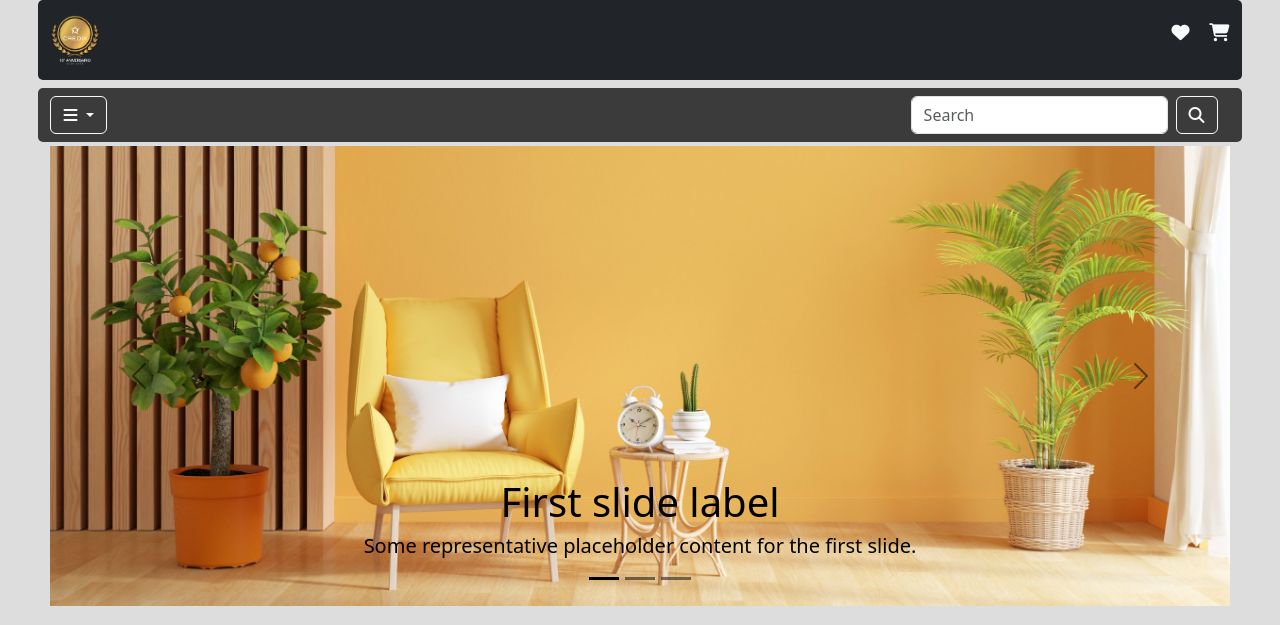
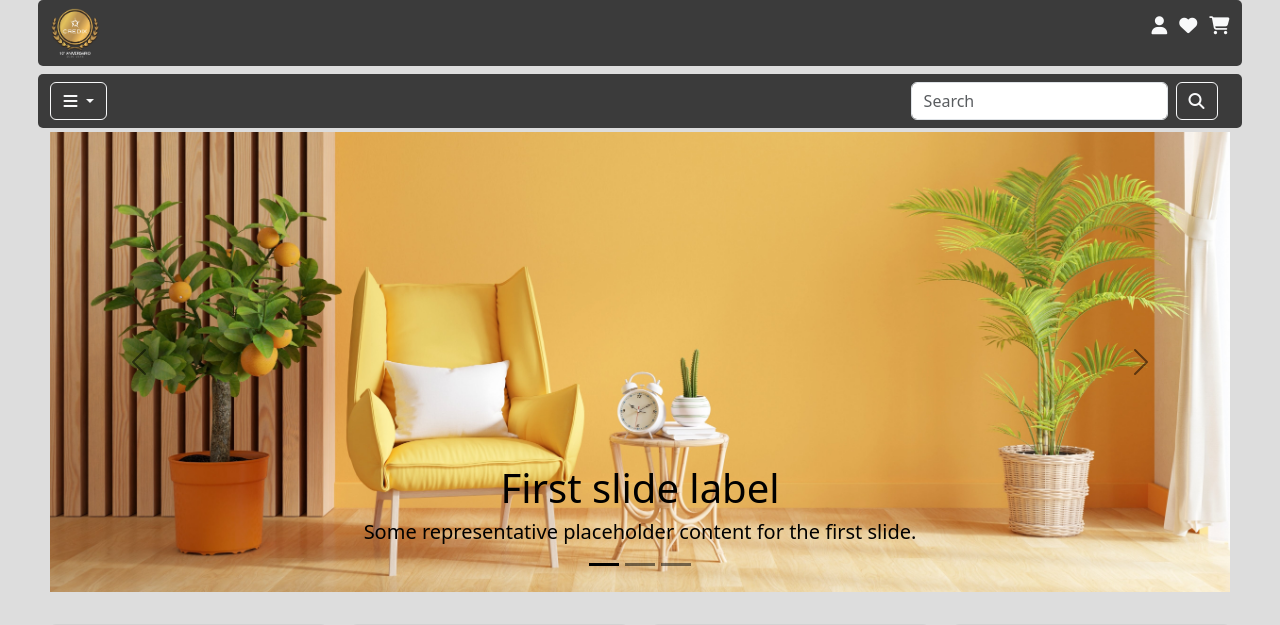
Before and after one commit to mehdi26ben/PFE, a PHP site: page /home.php in a window 1280 px wide. Shown: the top 625 px of the page. Run offline with PHP 8.4, Linux system fonts and the light colour scheme; data that the repository does not hold is empty.

Commit message:
3/15/2023 6:17pm

```diff
--- a/home.css
+++ b/home.css
@@ -6,23 +6,21 @@ body{
     padding-left: 3%;
     padding-right: 3%;
 }
-header{
-    background-color: #FFCC66;
-    height: 10vh;
+#header{
     display: flex;
     justify-content: space-between;
     align-items: center;
-    border-radius: 5px;
+    width: 100%;
 }
-header nav ul {
+#header nav ul {
     width: 110px;
     display: flex;
     justify-content: space-between;
 }
-header nav ul li{
+#header nav ul li{
     display: inline;
 }
-header nav ul li a{
+#header nav ul li a{
    font-size: 18px;
    color: blue;
 }
--- a/home.php
+++ b/home.php
@@ -14,23 +14,26 @@
 </head>
 
 <body style=" background-color:#DDDDDD;">
-    <header class="container-fluid bg-dark">
-        <a href="home.php" style="width: 50px;"><img class="img-fluid" src="pages_images/logo1.png" class="img-fluid"
-                width="100px"></a>
+    <nav class="navbar sticky-top navbar-light" style="border-radius: 5px; background-color:#3B3B3B;">
+        <div class="container-fluid" id="header">
+            <a href="home.php" style="width: 50px;"><img class="img-fluid" src="pages_images/logo1.png"
+                    class="img-fluid" width="100px"></a>
             <nav>
                 <ul>
-                <!--modal ativation-->
                     <li><a class="text-light" type="button" target="_blank" data-toggle="modal" data-toggle="tooltip"
                             data-placement="top" title="Login" style="color: rgb(11, 63, 207);"
-                        data-target="#modalLoginForm"><?php echo $user_icon; ?></a></li>
-                <li><a class="text-light" href="#" type="button" data-toggle="tooltip" data-placement="top"
+                            data-target="#modalLoginForm"><i class="fa-solid fa-user"></i></a></li>
+
+                    <li><a class="text-light" type="button" target="_blank" data-toggle="modal"  data-target="#modalLoginForm" data-toggle="tooltip" data-placement="top"
                             title="Favorites"><i class="fa-solid fa-heart"></i></a></li>
-                <li><a class="text-light" href="cart.php" type="button" data-toggle="tooltip" data-placement="top"
+
+                    <li><a class="text-light"  target="_blank" data-toggle="modal"  data-toggle="tooltip" data-placement="top"
                             title="Add To Cart"><i class="fa-solid fa-cart-shopping"></i></a></li>
                 </ul>
             </nav>
-    </header>
-    <!--modal-->
+        </div>
+    </nav>
+
     <div class="modal fade" id="modalLoginForm" tabindex="-1" role="dialog" aria-labelledby="myModalLabel"
         aria-hidden="true">
         <div class="modal-dialog" role="document">
@@ -107,7 +110,7 @@
 
     <!--carousel-->
     <div class="container-fluid">
-        <div id="carouselExampleDark" class="carousel carousel-dark carousel-slide  mt-1">
+        <div id="carouselExampleDark"  class="carousel slide carousel-dark mt-1" data-bs-ride="carousel">
 
             <div class="carousel-indicators">
                 <button type="button" data-bs-target="#carouselExampleDark" data-bs-slide-to="0" class="active"
@@ -278,12 +281,13 @@
         </div>
     </div>
 
-    <!--Multi img Carousel-->
+
+
     <div class="container-fluid bg-light mt-2">
         <div class="display-6">tandence</div>
         <div class="row">
             <div class="MultiCarousel" data-items="3,4,5,6" data-slide="1" id="MultiCarousel" data-interval="1000">
-                <!--1,2,3,4 represnts sizes xs,md,lg-->
+
                 <div class="MultiCarousel-inner">
                     <div class="item">
                         <div class="pad15">
@@ -480,16 +484,6 @@
             </div>
         </div>
     </div>
-    <!--<div class="row">
-            <div class="col-md-12 text-center">
-                <br /><br /><br />
-                <hr />
-                <p>Settings</p>
-                <p>Change data items for xs,sm,md and lg display items respectively. Ex:data-items="1,3,5,6"</p>
-                <p>Change data slide for slides per click Ex:data-slide="1"</p>
-            </div>
-        </div>
-    </div>-->
 
     <!-- new products-->
     <div class="container-fluid bg-light mt-2 pb-1">
@@ -560,6 +554,10 @@
                         <li>
                             <a href="#!" class="text-white"><i class="fa-brands fa-twitter"></i></a>
                         </li>
+                        <li>
+                            <a href="#!" class="text-white"><i class="fa-brands fa-discord"></i></a>
+                        </li>
+
                     </ul>
                 </div>
                 <!--Grid column-->
@@ -570,13 +568,13 @@
 
                     <ul class="list-unstyled  h-75 d-flex flex-column justify-content-around pt-2">
                         <li>
-                            <i class="fa-solid fa-phone"></i><span>+212 627169632</span>
+                            <i class="fa-solid fa-phone"></i> <span>+212 627169632</span>
                         </li>
                         <li>
-                            <i class="fa-solid fa-envelope"></i><span>mehdi.bentoufile@hotmail.fr</span>
+                            <i class="fa-solid fa-envelope"></i> <span>mehdi.bentoufile@hotmail.fr</span>
                         </li>
                         <li>
-                            <i class="fa-solid fa-fax"></i><span>+212 507845128</span>
+                            <i class="fa-solid fa-fax"></i> <span>+212 507845128</span>
                         </li>
                     </ul>
                 </div>
--- a/insert_client.php
+++ b/insert_client.php
@@ -1,5 +1,4 @@
 <?php
-
 include "connection.php";
 $nom=$_POST['nom'];$prenom=$_POST['prenom'];$dns=$_POST['date_naissance'];$adresse=$_POST['adresse'];$email=$_POST['email'];$pwd=$_POST['pwd'];
 $ajouter="INSERT INTO client (Nom,Prenom,Date_Naissance,Adresse,Email,Pwd) VALUES('".$nom."','".$prenom."','".$dns."','".$adresse."','".$email."','".$pwd."') ";
```
Lines whose indentation alone changed are shown as unchanged.
